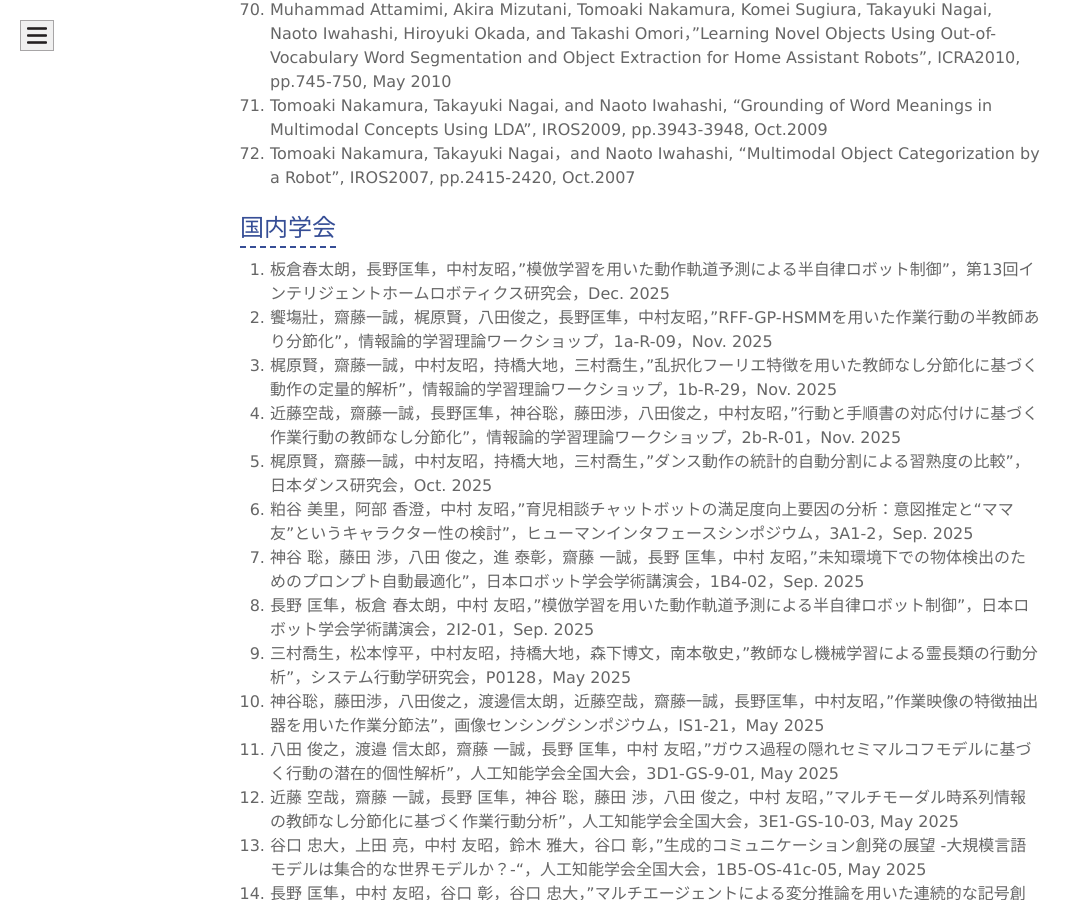
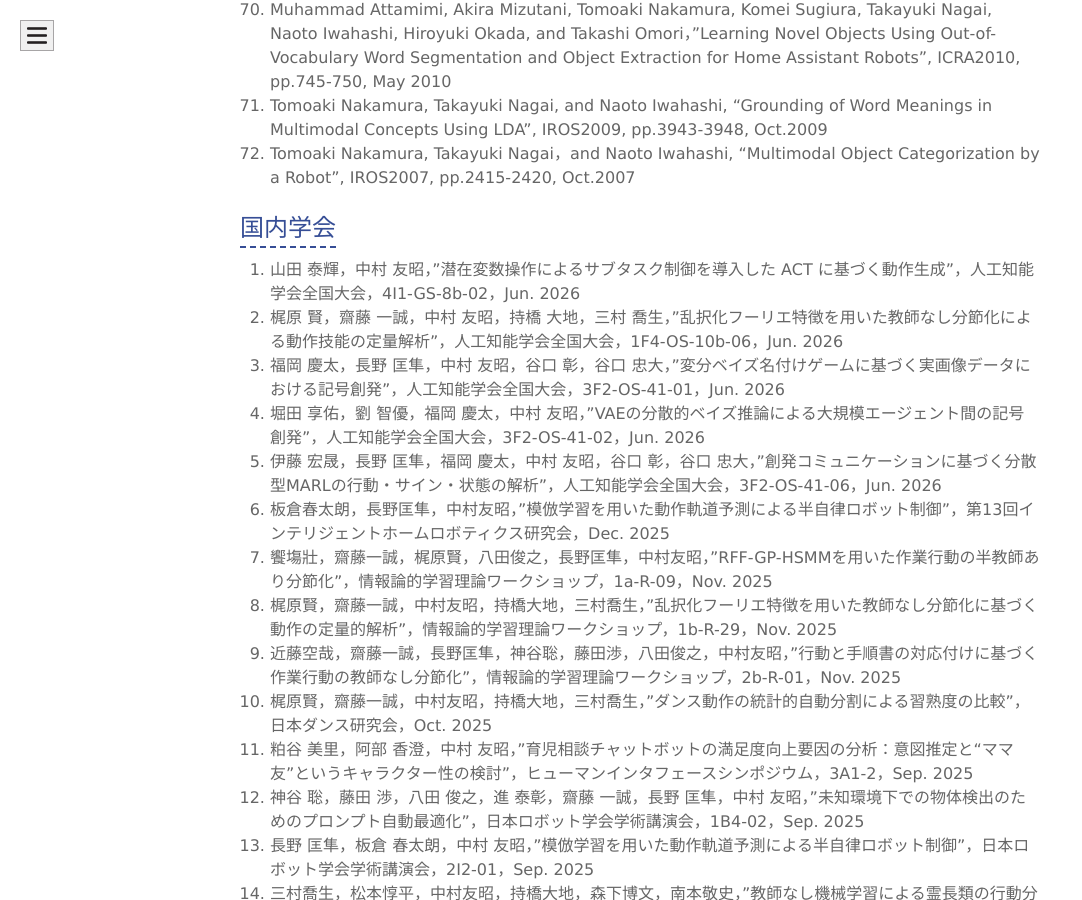
Before and after one commit to naka-lab/naka-lab.github.io, a Jekyll site: the page built from subpages/pub.md, in a window 1280 px wide and 900 px high, scrolled down 10730 px. Shown: the whole window, without its empty margins (0-1082 px from the left). Built offline with Jekyll 4.4.1, drawn with Linux system fonts in a browser that asks for light colours.

Commit message:
Update pub.md

```diff
--- a/subpages/pub.md
+++ b/subpages/pub.md
@@ -172,6 +172,11 @@ Signal Processing, pp. 13-16, Feb. 2020
 
 
 ## 国内学会
+1. 山田 泰輝，中村 友昭，"潜在変数操作によるサブタスク制御を導入した ACT に基づく動作生成"，人工知能学会全国大会，4I1-GS-8b-02，Jun. 2026
+1. 梶原 賢，齋藤 一誠，中村 友昭，持橋 大地，三村 喬生，"乱択化フーリエ特徴を用いた教師なし分節化による動作技能の定量解析"，人工知能学会全国大会，1F4-OS-10b-06，Jun. 2026
+1. 福岡 慶太，長野 匡隼，中村 友昭，谷口 彰，谷口 忠大，"変分ベイズ名付けゲームに基づく実画像データにおける記号創発"，人工知能学会全国大会，3F2-OS-41-01，Jun. 2026
+1. 堀田 享佑，劉 智優，福岡 慶太，中村 友昭，"VAEの分散的ベイズ推論による大規模エージェント間の記号創発"，人工知能学会全国大会，3F2-OS-41-02，Jun. 2026
+1. 伊藤 宏晟，長野 匡隼，福岡 慶太，中村 友昭，谷口 彰，谷口 忠大，"創発コミュニケーションに基づく分散型MARLの行動・サイン・状態の解析"，人工知能学会全国大会，3F2-OS-41-06，Jun. 2026
 1. 板倉春太朗，長野匡隼，中村友昭，"模倣学習を用いた動作軌道予測による半自律ロボット制御"，第13回インテリジェントホームロボティクス研究会，Dec. 2025
 1. 饗塲壯，齋藤一誠，梶原賢，八田俊之，長野匡隼，中村友昭，"RFF-GP-HSMMを用いた作業行動の半教師あり分節化"，情報論的学習理論ワークショップ，1a-R-09，Nov. 2025
 1. 梶原賢，齋藤一誠，中村友昭，持橋大地，三村喬生，"乱択化フーリエ特徴を用いた教師なし分節化に基づく動作の定量的解析"，情報論的学習理論ワークショップ，1b-R-29，Nov. 2025
```
